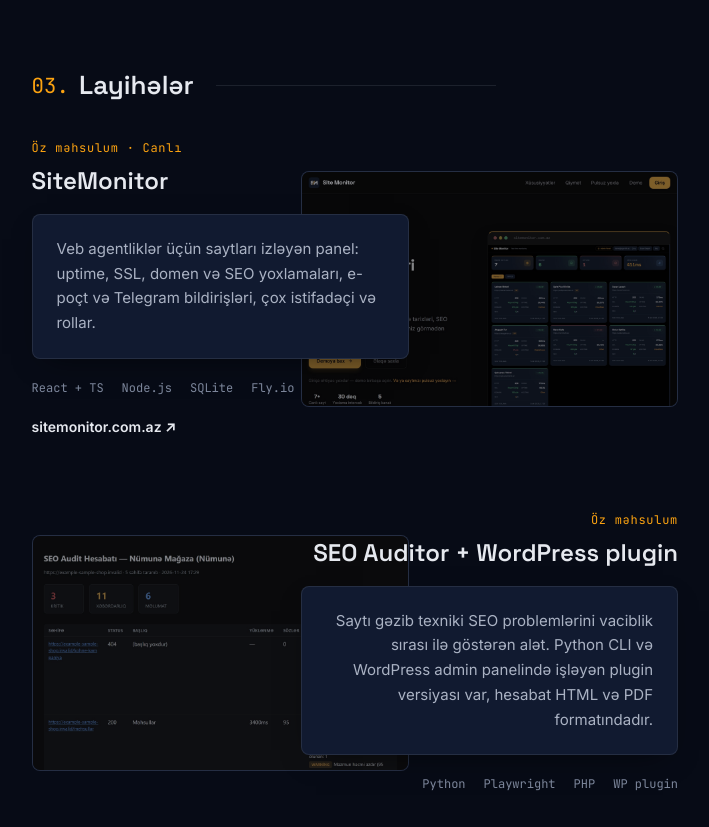
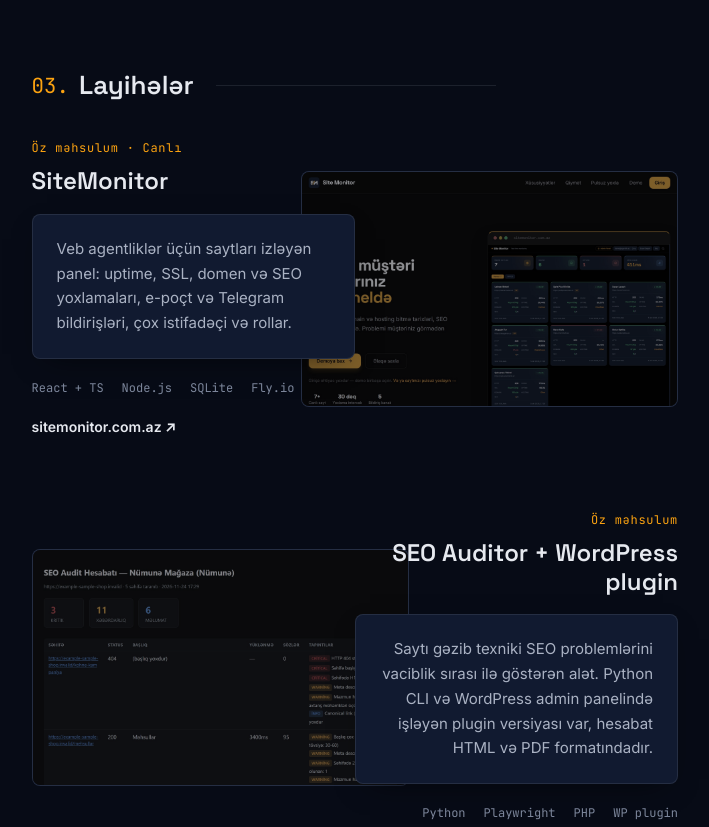
Before and after one commit to Myr-01/portfolio-site, a plain HTML site: page index.html in a window 1280 px wide. Shown: the part 1260-2087 px from the top of the page, without its empty margins (554-1263 px from the left). Drawn offline with Linux system fonts and the light colour scheme.

Commit message:
Layihe kartlari: metn kartinin sekle girdiyi hisse azaldildi (2 sutun -> 1)
Co-Authored-By: Claude Opus 5.5 <noreply@anthropic.com>

```diff
--- a/css/style.css
+++ b/css/style.css
@@ -624,8 +624,9 @@ strong {
         transform: scale(1.02);
     }
 
+    /* Kart şəklə yalnız 1 sütun girir: şəklin çox hissəsi açıq qalır */
     .featured-content {
-        grid-column: 1 / 8;
+        grid-column: 1 / 7;
         grid-row: 1 / -1;
         padding: 0;
     }
@@ -645,7 +646,7 @@ strong {
     }
 
     .featured:nth-child(even) .featured-content {
-        grid-column: 6 / -1;
+        grid-column: 7 / -1;
         text-align: right;
     }
 
```
